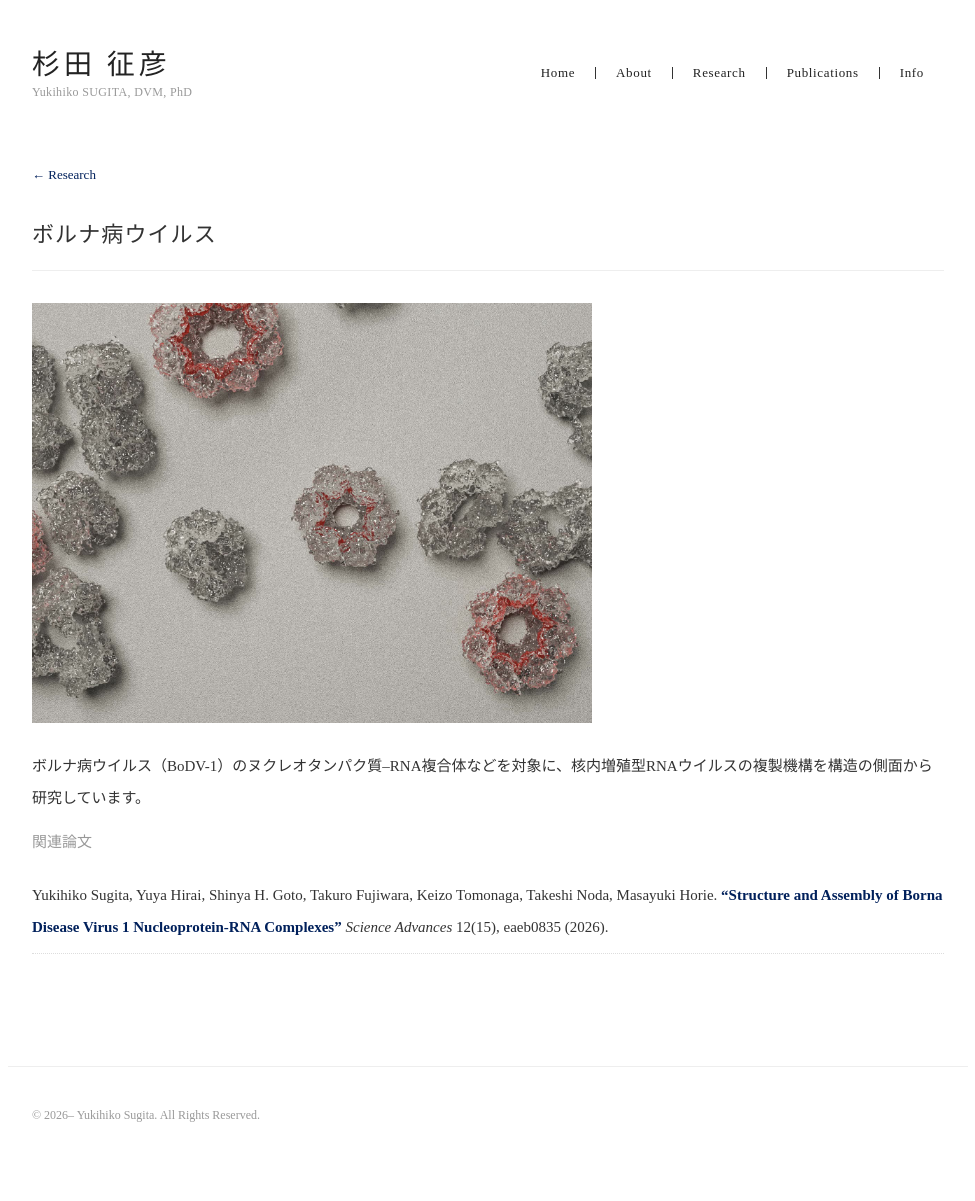
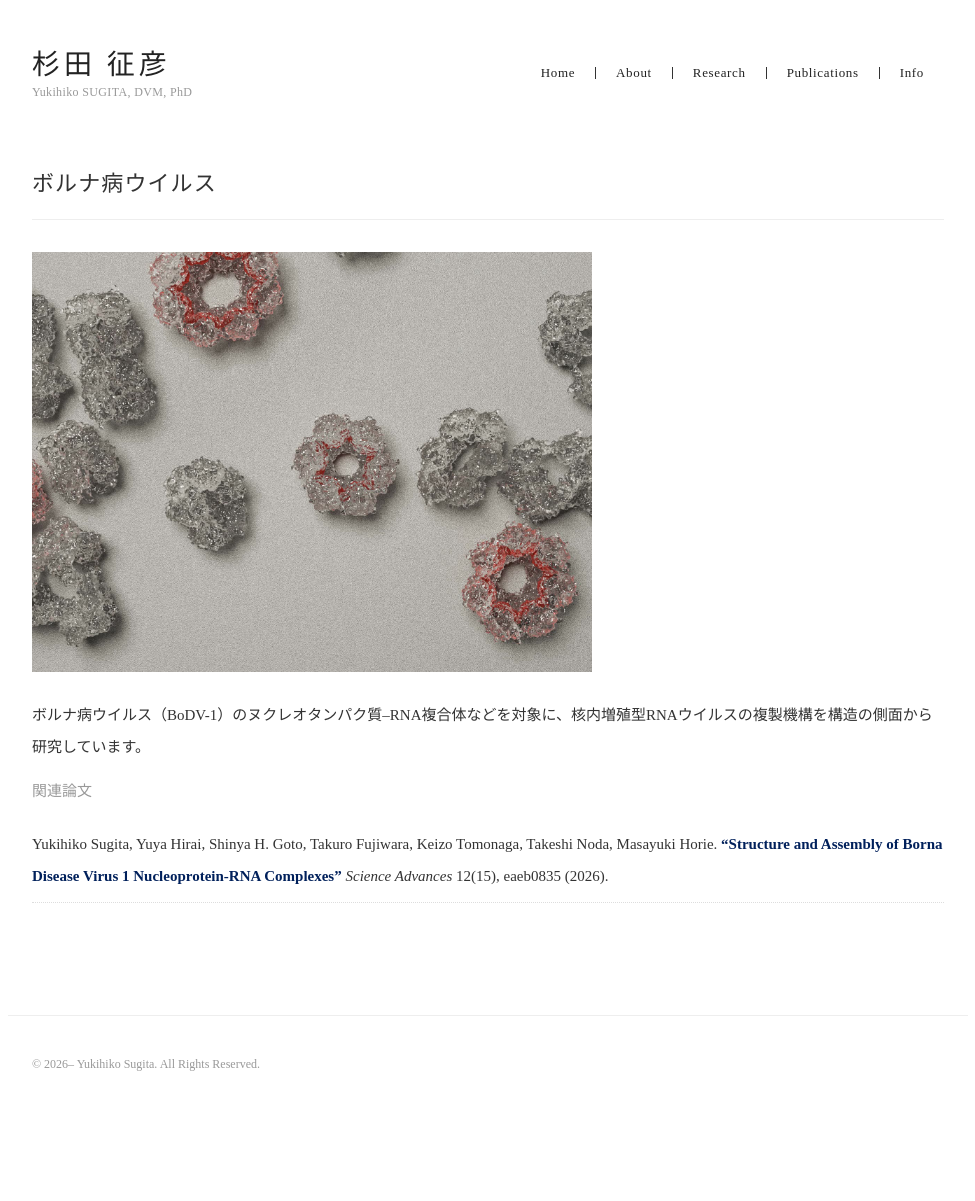
Before and after one commit to yukisugi/yukisugi.github.io, a Jekyll site: the page built from _research/borna.md, in a window 1280 px wide. Shown: the whole page, without its empty margins (152-1127 px from the left). Built offline with Jekyll 4.4.1, drawn with Linux system fonts in a browser that asks for light colours; after the commit the page ends 1149 px from its top, so only the background shows below that.

Commit message:
Remove redundant Research back-link and reorder virus topics
Header nav already covers Home/Research; the per-page back-link was
duplicate navigation. Reorder virus topics to Borna, Ebola, Influenza.

Co-Authored-By: Claude Sonnet 5 <noreply@anthropic.com>

```diff
--- a/_layouts/research-topic.html
+++ b/_layouts/research-topic.html
@@ -1,8 +1,6 @@
 ---
 layout: default
 ---
-
-<p class="back-link"><a href="{{ '/research/' | relative_url }}">&larr; Research</a></p>
 
 <h1 class="page-title">{{ page.title }}</h1>
 
--- a/assets/css/style.css
+++ b/assets/css/style.css
@@ -361,11 +361,6 @@ img {
   margin-bottom: 28px;
 }
 
-.back-link {
-  font-size: 13px;
-  margin: 0 0 24px;
-}
-
 .aside-link {
   margin: 14px 0 0;
   font-size: 12px;
```
Also changed, not shown: _research/borna.md (+1 -1 lines), _research/influenza.md (+2 -2 lines).
